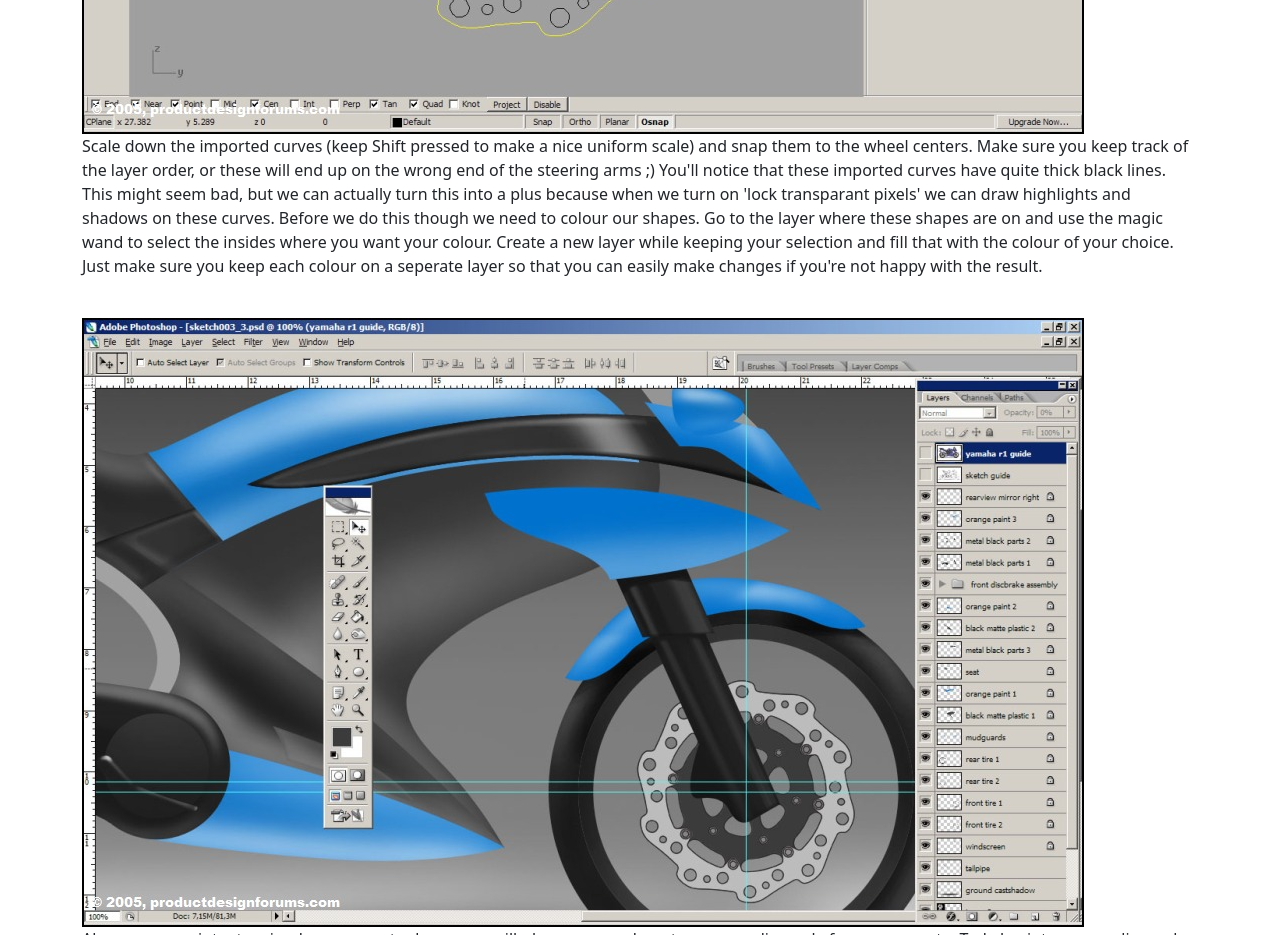
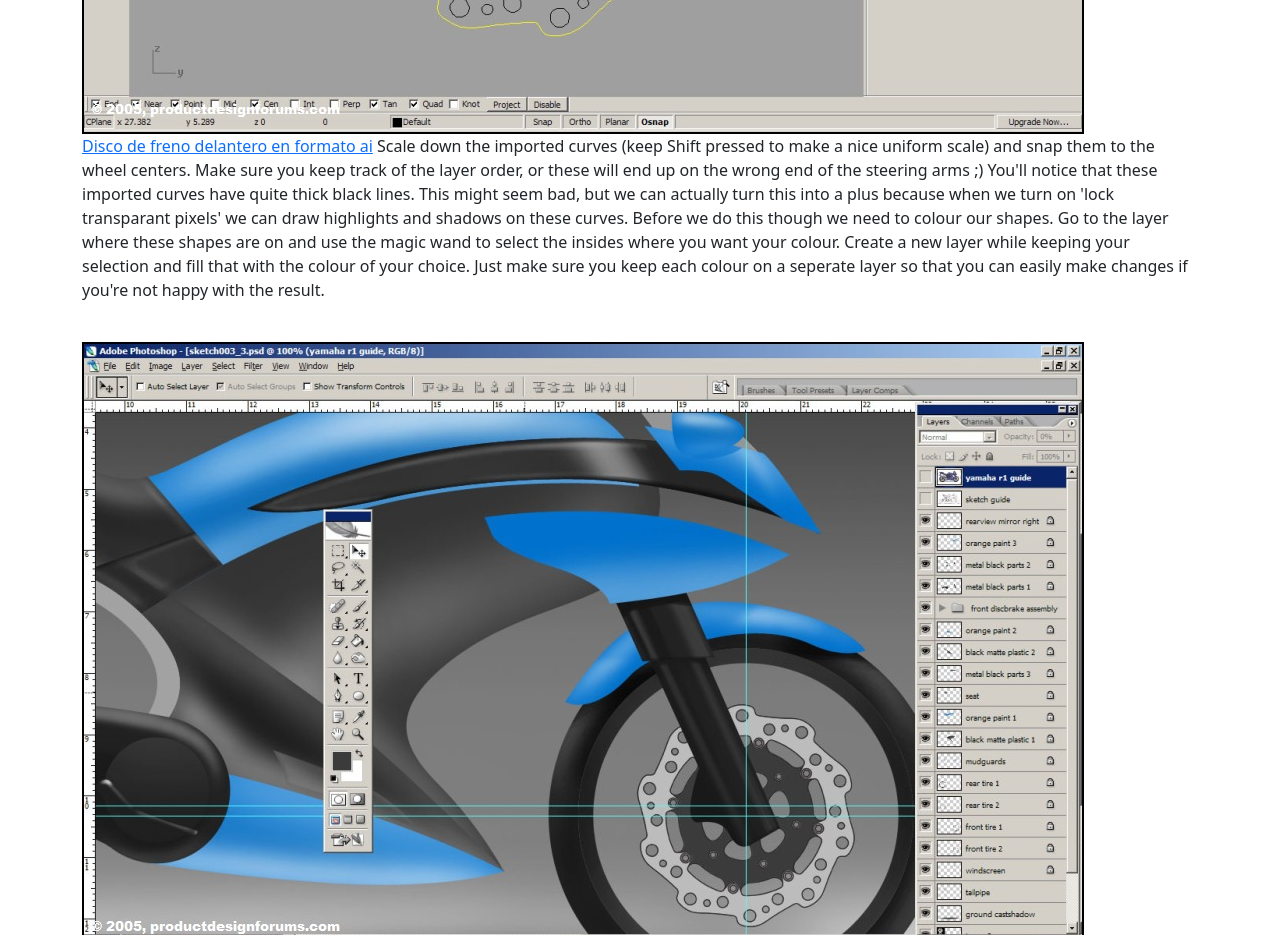
Before and after one commit to beztao01/ilustraciondigital, a plain HTML site: page index.html in a window 1280 px wide. Shown: the part 8860-9795 px from the top of the page. Drawn offline with nearby package versions, Linux system fonts and the light colour scheme.

Commit message:
Disco delantero
Se sube el archivo del disco delantero en ai y se modifica la página para bajar el archivo

```diff
--- a/index.html
+++ b/index.html
@@ -224,6 +224,7 @@ Al final utilicé Rhino para crear el conjunto del freno de disco, las llantas d
     <img src="assets/rhino disco freno.jpg" class="img-fluid" alt="Disco de frenos en rhino" />
 
     <P>
+        <a href="assets/discoDeFreno [Converted].ai">Disco de freno delantero en formato ai</a>
         Scale down the imported curves (keep Shift pressed to make a nice uniform scale) and snap them to the wheel centers. Make sure you keep track of the layer order, or these will end up on the wrong end of the steering arms ;)
 
 
```
Also changed, not shown: assets/PIEZAS.png (added), 3 other files.
